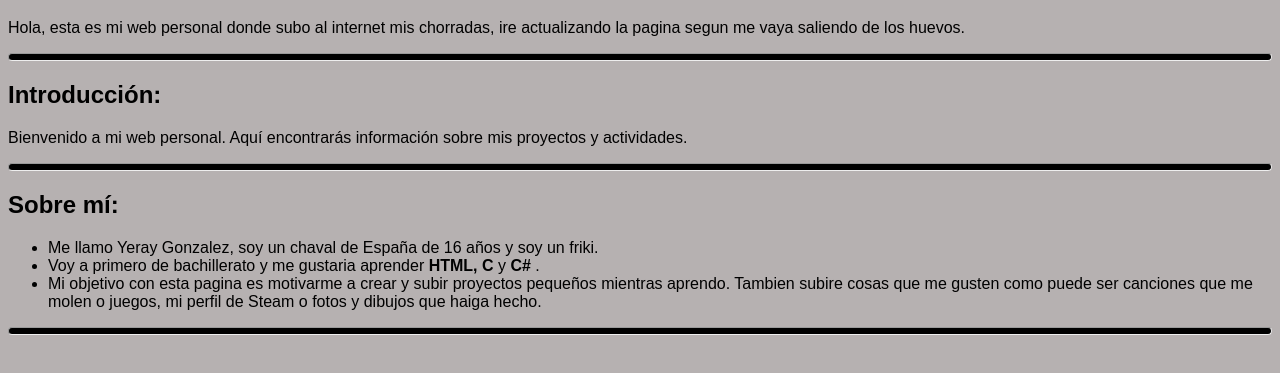
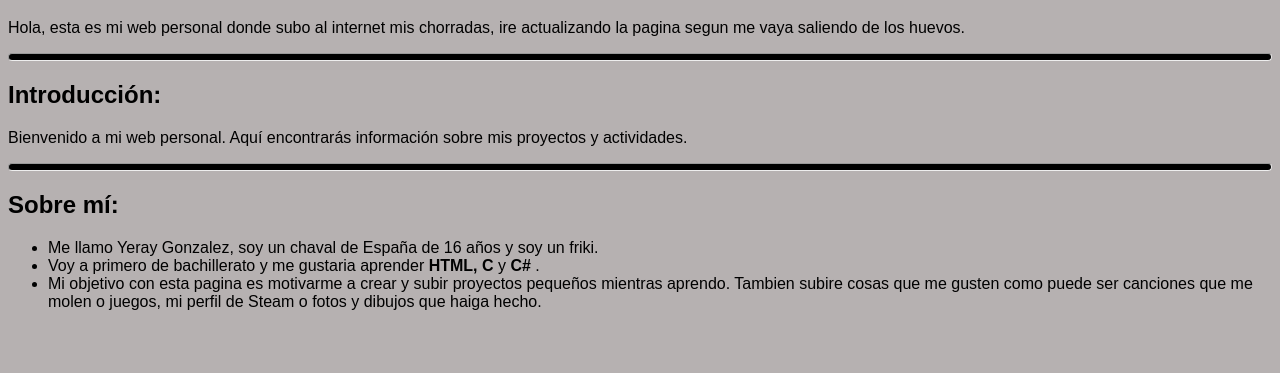
Before and after one commit to wajatone/Wajaweb, a plain HTML site: page index.html in a window 1280 px wide. Shown: the part 137-510 px from the top of the page. Drawn offline with Linux system fonts and the light colour scheme.

Commit message:
Remove unnecessary line breaks and comments from index.html

```diff
--- a/index.html
+++ b/index.html
@@ -32,7 +32,4 @@
     <li> Mi objetivo con esta pagina es motivarme a crear y subir proyectos pequeños mientras aprendo. Tambien subire cosas que me gusten como puede ser canciones que me molen o juegos, mi perfil de Steam o fotos y dibujos que haiga hecho.</li>
    </ul>
 
-<hr>
-   <!-- //////////////[Y AQUI YA NO HAY WEB XD]//////////////-->
-
 </body></html>
```
